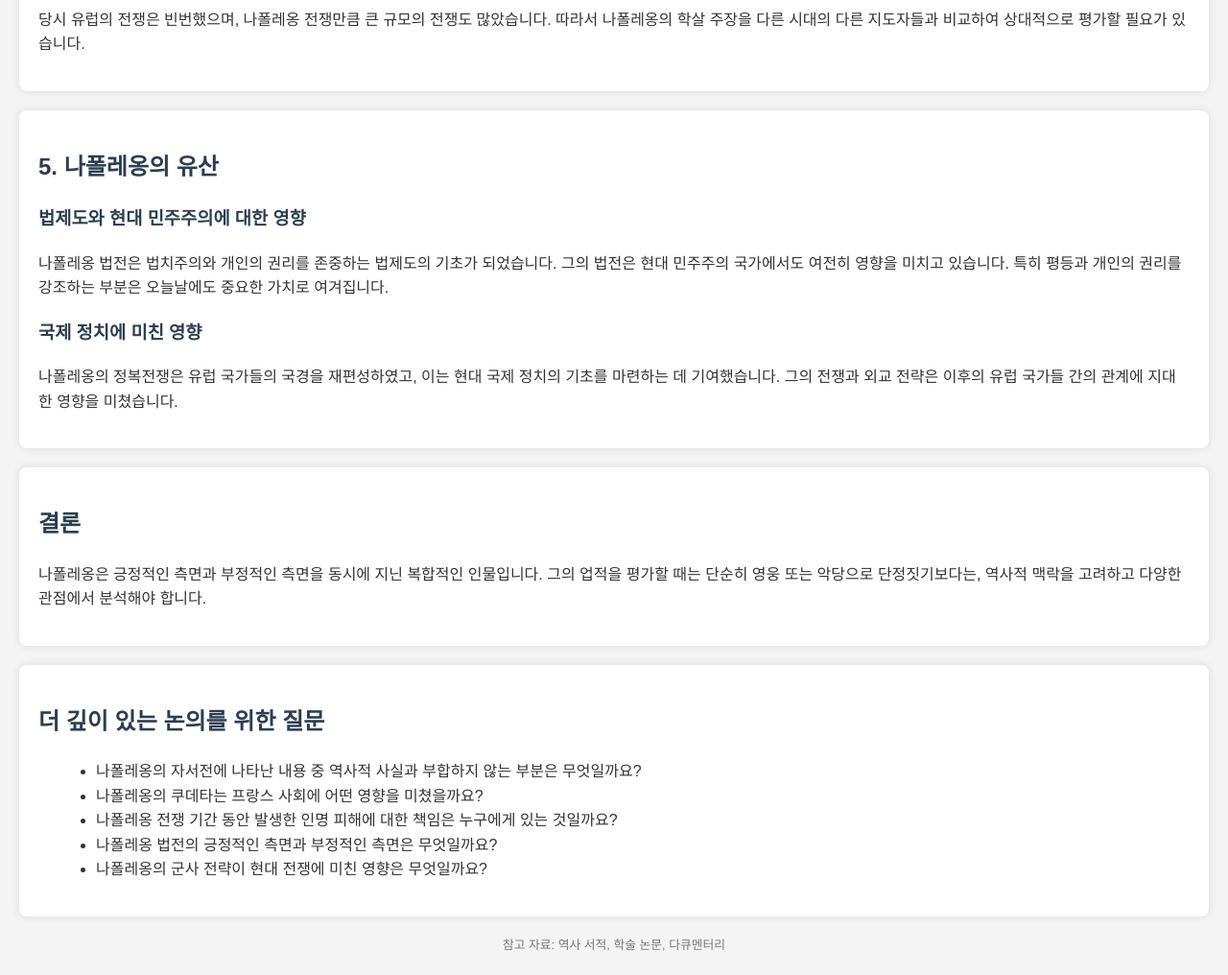
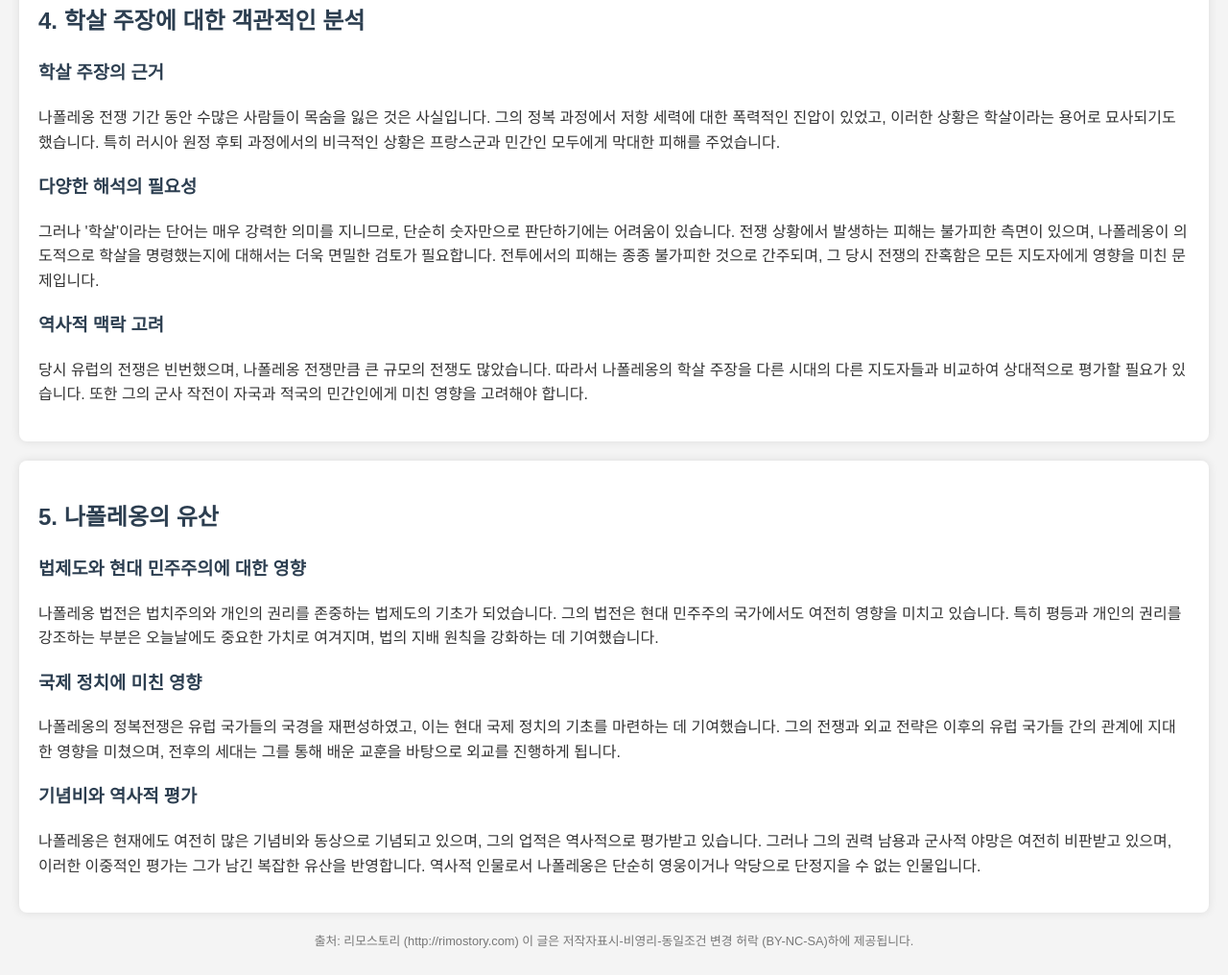
Before and after one commit to chungchun12/dd, a plain HTML site: page index.html in a window 1280 px wide. Shown: the part 1537-2553 px from the top of the page at 96% size. Drawn offline with Linux system fonts and the light colour scheme.

Commit message:
Update index.html

```diff
--- a/index.html
+++ b/index.html
@@ -3,7 +3,7 @@
 <head>
     <meta charset="UTF-8">
     <meta name="viewport" content="width=device-width, initial-scale=1.0">
-    <title>나폴레옹 비판적 분석</title>
+    <title>나폴레옹에 대한 비판적 분석</title>
     <style>
         body {
             font-family: Arial, sans-serif;
@@ -44,69 +44,62 @@
 <section>
     <h2>1. 나폴레옹의 자서전과 역사적 진실</h2>
     <h3>자서전의 한계</h3>
-    <p>나폴레옹의 자서전은 분명 그의 관점에서 쓰여졌으며, 자신의 업적을 미화하고 정당화하려는 의도가 짙습니다. 역사적 사건은 다양한 관점에서 해석될 수 있으며, 한 사람의 기록만으로는 전체적인 진실을 파악하기 어렵습니다.</p>
+    <p>나폴레옹의 자서전은 그의 개인적 경험과 관점을 중심으로 구성되어 있으며, 이는 특정 사건의 주관적인 해석을 반영합니다. 자서전에서는 그의 업적과 결정을 긍정적으로 묘사하려는 경향이 강하며, 상대적으로 부정적인 사건들은 간과되거나 왜곡될 수 있습니다. 이러한 한계는 역사적 사실을 명확히 이해하는 데 있어 중요한 장애물이 됩니다.</p>
 
     <h3>객관적인 자료의 중요성</h3>
-    <p>나폴레옹의 자서전 외에도 당시의 신문 기사, 개인 일기, 회고록 등 다양한 자료를 종합적으로 분석해야만 객관적인 역사적 사건을 파악할 수 있습니다.</p>
+    <p>자서전 외에도 나폴레옹과 관련된 다양한 문서와 자료가 존재합니다. 예를 들어, 그의 통치 기간 동안의 신문 기사, 외교 문서, 군사 기록 등은 나폴레옹의 통치 스타일과 그의 정책이 프랑스 및 유럽 사회에 미친 영향을 분석하는 데 중요한 역할을 합니다. 이러한 다양한 자료를 종합적으로 분석함으로써 보다 객관적이고 균형 잡힌 시각을 가질 수 있습니다.</p>
 </section>
 
 <section>
     <h2>2. 쿠데타와 정권 장악</h2>
     <h3>합법성 논란</h3>
-    <p>나폴레옹의 쿠데타는 당시 프랑스 사회의 혼란을 이용한 권력 찬탈이라는 비판을 받습니다. 민주적인 절차를 거치지 않고 무력을 통해 정권을 장악한 것은 명백한 사실입니다.</p>
+    <p>나폴레옹의 쿠데타는 프랑스 사회의 불안정한 정세를 이용한 권력 찬탈로 비판받습니다. 1799년의 18 브리머 쿠데타는 사실상 민주적인 절차를 무시한 행동으로, 당시의 정치적 혼란 속에서 그는 권력을 획득하게 됩니다. 이는 권력을 합법적으로 얻기 위한 다양한 절차와 제도를 무시한 것이며, 민주주의의 기본 원칙을 심각하게 위배하는 행위로 평가됩니다.</p>
 
     <h3>권력 집중의 위험성</h3>
-    <p>쿠데타를 통해 권력을 장악한 나폴레옹은 이후 황제에 즉위하며 절대 권력을 행사했습니다. 이는 민주주의 발전에 역행하는 행위이며, 개인의 야망을 위해 국가를 사유화한 것으로 볼 수 있습니다.</p>
+    <p>쿠데타를 통해 정권을 장악한 나폴레옹은 이후 황제에 즉위하게 되며 절대적인 권력을 행사합니다. 이러한 권력 집중은 정치적 반대 세력을 탄압하는 결과를 낳았고, 정권의 비판 세력에 대한 공격적인 조치가 뒤따랐습니다. 이 과정에서 나폴레옹은 경찰 국가의 기틀을 다지며 개인의 자유를 심각하게 제한하였습니다. 이는 권력이 한 개인에게 집중되었을 때 발생할 수 있는 위험성을 여실히 보여줍니다.</p>
+
+    <h3>권력 남용의 사례</h3>
+    <p>나폴레옹은 자신의 권력을 유지하기 위해 경찰력을 강화하고, 비밀경찰을 운영하여 반대 세력을 감시했습니다. 그는 언론의 자유를 억압하고, 비판적인 저널리즘을 탄압하여 공공의 의견을 통제했습니다. 이러한 권력 남용은 그가 주장했던 자유와 평등의 가치와 정면으로 상충하는 행위였습니다.</p>
 </section>
 
 <section>
     <h2>3. 군사 전략과 전쟁</h2>
     <h3>전술과 전략의 혁신</h3>
-    <p>나폴레옹은 현대 전쟁의 기초를 다진 군사 전략가로 평가받습니다. 그의 전투 방식은 신속한 기동과 집중된 공격을 중시했으며, 이는 여러 전투에서 승리를 이끌었습니다. 예를 들어, 아우스터리츠 전투는 그의 전술이 절정에 달한 사례로 여겨집니다.</p>
+    <p>나폴레옹은 군사 전략가로서 현대 전쟁의 기초를 다진 인물로 평가받습니다. 그의 전투 방식은 신속한 기동과 집중된 공격을 중시하여 여러 전투에서 승리를 이끌었습니다. 아우스터리츠 전투와 같은 전투는 그의 전술이 절정에 달한 사례로 여겨지며, 이는 그의 군사적 재능을 잘 보여줍니다.</p>
 
     <h3>전쟁의 대가</h3>
-    <p>하지만 그의 군사적 성공은 수많은 인명 피해와 파괴를 동반했습니다. 전쟁이 길어짐에 따라 병력의 소모와 민간인 피해가 급증하였으며, 이는 나폴레옹의 이미지에 부정적인 영향을 미쳤습니다.</p>
+    <p>그러나 그의 군사적 성공은 대가를 치러야 했습니다. 나폴레옹의 전쟁은 수많은 인명 피해와 자원의 소모를 초래했습니다. 특히 러시아 원정과 같은 대규모 전쟁은 프랑스군에 막대한 손실을 안겼습니다. 병력의 소모와 민간인 피해가 급증하며, 나폴레옹의 이미지에 부정적인 영향을 미쳤습니다. 전쟁은 또한 유럽 전역에 불안을 초래하며 사회적 혼란을 가중시켰습니다.</p>
+
+    <h3>전쟁에서의 권력 남용</h3>
+    <p>나폴레옹은 전쟁을 통해 자신의 권력을 공고히 했으며, 이를 위해 군사적 수단을 동원했습니다. 전쟁의 명분이 되는 이념이나 가치가 아닌, 자신의 정치적 야망을 위해 전쟁을 일으켰다는 비판을 피하기 어려운 상황이었습니다. 또한 그는 전쟁을 통해 정복한 지역에서 지배력을 강화하기 위해 폭압적인 통치를 시행하며 반대 세력을 철저히 탄압했습니다.</p>
 </section>
 
 <section>
     <h2>4. 학살 주장에 대한 객관적인 분석</h2>
     <h3>학살 주장의 근거</h3>
-    <p>나폴레옹 전쟁 기간 동안 수많은 사람들이 목숨을 잃은 것은 사실입니다. 특히 러시아 원정 실패 이후의 후퇴 과정에서 프랑스군의 엄청난 손실이 발생했습니다. 또한, 정복 과정에서 저항 세력에 대한 탄압도 있었을 것입니다.</p>
+    <p>나폴레옹 전쟁 기간 동안 수많은 사람들이 목숨을 잃은 것은 사실입니다. 그의 정복 과정에서 저항 세력에 대한 폭력적인 진압이 있었고, 이러한 상황은 학살이라는 용어로 묘사되기도 했습니다. 특히 러시아 원정 후퇴 과정에서의 비극적인 상황은 프랑스군과 민간인 모두에게 막대한 피해를 주었습니다.</p>
 
     <h3>다양한 해석의 필요성</h3>
-    <p>하지만 '학살'이라는 단어는 매우 강력한 의미를 지니므로, 단순히 숫자만으로 판단하기에는 어려움이 있습니다. 전쟁 상황에서 발생하는 피해는 불가피한 측면도 있으며, 나폴레옹의 의도적인 학살 명령이 있었는지에 대해서는 더욱 면밀한 검토가 필요합니다.</p>
+    <p>그러나 '학살'이라는 단어는 매우 강력한 의미를 지니므로, 단순히 숫자만으로 판단하기에는 어려움이 있습니다. 전쟁 상황에서 발생하는 피해는 불가피한 측면이 있으며, 나폴레옹이 의도적으로 학살을 명령했는지에 대해서는 더욱 면밀한 검토가 필요합니다. 전투에서의 피해는 종종 불가피한 것으로 간주되며, 그 당시 전쟁의 잔혹함은 모든 지도자에게 영향을 미친 문제입니다.</p>
 
     <h3>역사적 맥락 고려</h3>
-    <p>당시 유럽의 전쟁은 빈번했으며, 나폴레옹 전쟁만큼 큰 규모의 전쟁도 많았습니다. 따라서 나폴레옹의 학살 주장을 다른 시대의 다른 지도자들과 비교하여 상대적으로 평가할 필요가 있습니다.</p>
+    <p>당시 유럽의 전쟁은 빈번했으며, 나폴레옹 전쟁만큼 큰 규모의 전쟁도 많았습니다. 따라서 나폴레옹의 학살 주장을 다른 시대의 다른 지도자들과 비교하여 상대적으로 평가할 필요가 있습니다. 또한 그의 군사 작전이 자국과 적국의 민간인에게 미친 영향을 고려해야 합니다.</p>
 </section>
 
 <section>
     <h2>5. 나폴레옹의 유산</h2>
     <h3>법제도와 현대 민주주의에 대한 영향</h3>
-    <p>나폴레옹 법전은 법치주의와 개인의 권리를 존중하는 법제도의 기초가 되었습니다. 그의 법전은 현대 민주주의 국가에서도 여전히 영향을 미치고 있습니다. 특히 평등과 개인의 권리를 강조하는 부분은 오늘날에도 중요한 가치로 여겨집니다.</p>
+    <p>나폴레옹 법전은 법치주의와 개인의 권리를 존중하는 법제도의 기초가 되었습니다. 그의 법전은 현대 민주주의 국가에서도 여전히 영향을 미치고 있습니다. 특히 평등과 개인의 권리를 강조하는 부분은 오늘날에도 중요한 가치로 여겨지며, 법의 지배 원칙을 강화하는 데 기여했습니다.</p>
 
     <h3>국제 정치에 미친 영향</h3>
-    <p>나폴레옹의 정복전쟁은 유럽 국가들의 국경을 재편성하였고, 이는 현대 국제 정치의 기초를 마련하는 데 기여했습니다. 그의 전쟁과 외교 전략은 이후의 유럽 국가들 간의 관계에 지대한 영향을 미쳤습니다.</p>
-</section>
+    <p>나폴레옹의 정복전쟁은 유럽 국가들의 국경을 재편성하였고, 이는 현대 국제 정치의 기초를 마련하는 데 기여했습니다. 그의 전쟁과 외교 전략은 이후의 유럽 국가들 간의 관계에 지대한 영향을 미쳤으며, 전후의 세대는 그를 통해 배운 교훈을 바탕으로 외교를 진행하게 됩니다.</p>
 
-<section>
-    <h2>결론</h2>
-    <p>나폴레옹은 긍정적인 측면과 부정적인 측면을 동시에 지닌 복합적인 인물입니다. 그의 업적을 평가할 때는 단순히 영웅 또는 악당으로 단정짓기보다는, 역사적 맥락을 고려하고 다양한 관점에서 분석해야 합니다.</p>
-</section>
-
-<section>
-    <h2>더 깊이 있는 논의를 위한 질문</h2>
-    <ul>
-        <li>나폴레옹의 자서전에 나타난 내용 중 역사적 사실과 부합하지 않는 부분은 무엇일까요?</li>
-        <li>나폴레옹의 쿠데타는 프랑스 사회에 어떤 영향을 미쳤을까요?</li>
-        <li>나폴레옹 전쟁 기간 동안 발생한 인명 피해에 대한 책임은 누구에게 있는 것일까요?</li>
-        <li>나폴레옹 법전의 긍정적인 측면과 부정적인 측면은 무엇일까요?</li>
-        <li>나폴레옹의 군사 전략이 현대 전쟁에 미친 영향은 무엇일까요?</li>
-    </ul>
+    <h3>기념비와 역사적 평가</h3>
+    <p>나폴레옹은 현재에도 여전히 많은 기념비와 동상으로 기념되고 있으며, 그의 업적은 역사적으로 평가받고 있습니다. 그러나 그의 권력 남용과 군사적 야망은 여전히 비판받고 있으며, 이러한 이중적인 평가는 그가 남긴 복잡한 유산을 반영합니다. 역사적 인물로서 나폴레옹은 단순히 영웅이거나 악당으로 단정지을 수 없는 인물입니다.</p>
 </section>
 
 <footer>
-    <p>참고 자료: 역사 서적, 학술 논문, 다큐멘터리</p>
+    <p>출처: 리모스토리 (http://rimostory.com) 이 글은 저작자표시-비영리-동일조건 변경 허락 (BY-NC-SA)하에 제공됩니다.</p>
 </footer>
 
 </body>
```
